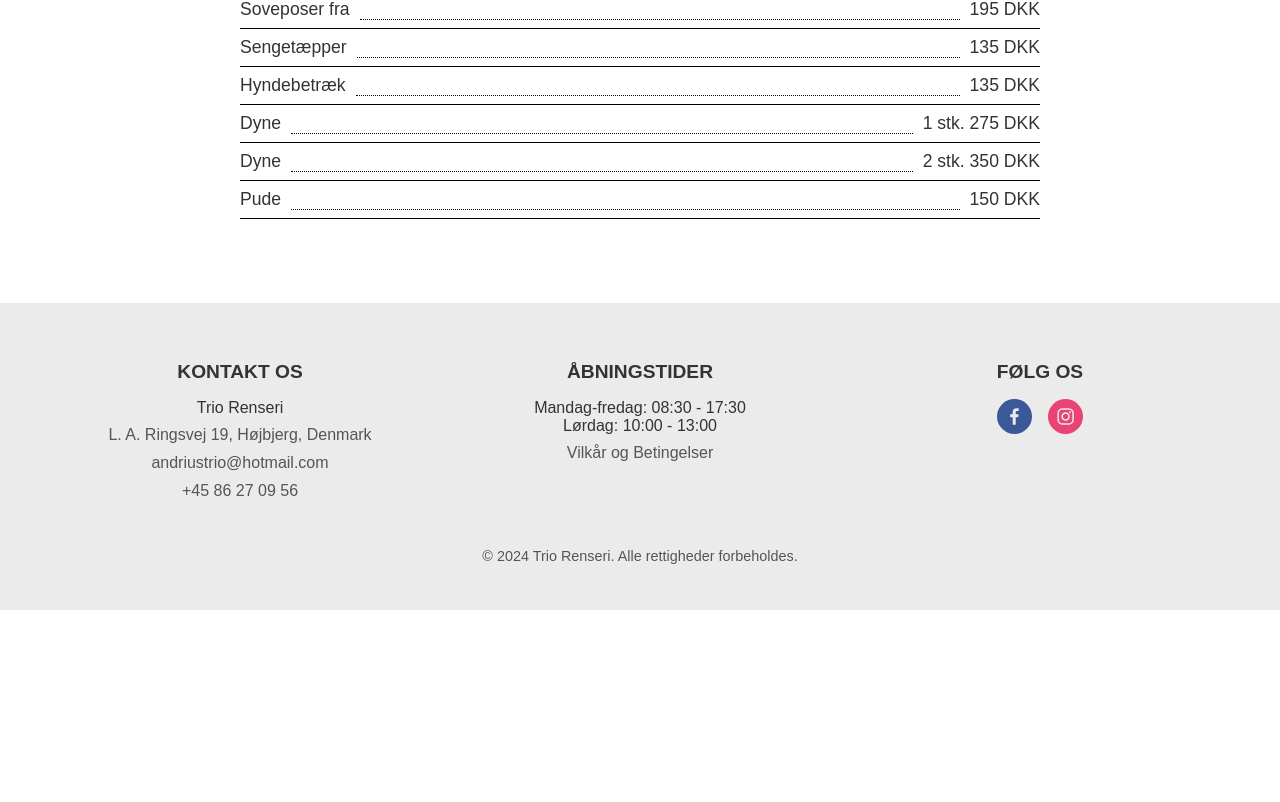
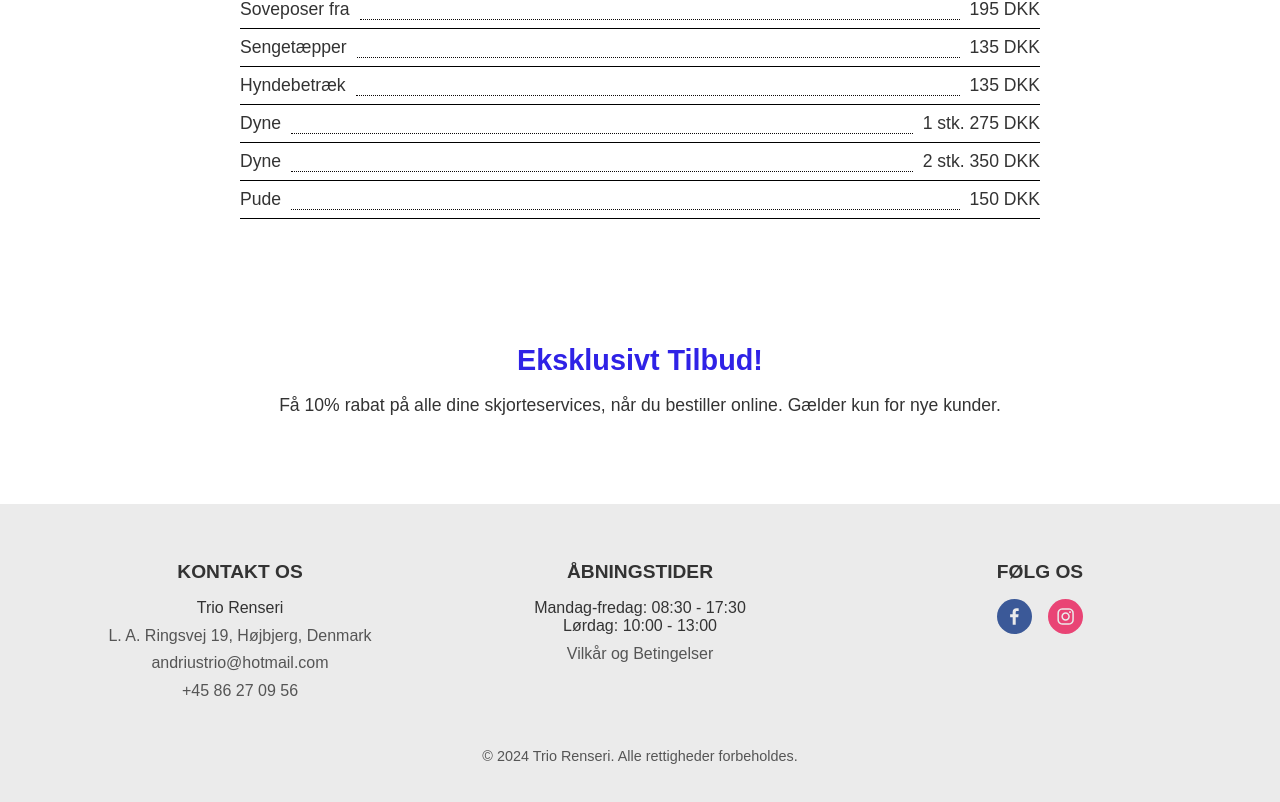
Before and after one commit to Laurapav1/trio-renseri, a Next.js app: page /priser in a window 1280 px wide. Shown: the part 1801-2603 px from the top of the page. Before the commit the page ends 2411 px from the top, so only its background shows below. Built offline with nearby package versions, Linux system fonts and the light colour scheme.

Commit message:
added tilbud

```diff
--- a/app/priser/page.tsx
+++ b/app/priser/page.tsx
@@ -76,6 +76,7 @@ export default function Prices() {
         ]}
         service={service}
       />
+      <Tilbud />
     </>
   );
 }
@@ -113,3 +114,15 @@ function PriceList({ heading, items, service }: PriceListContentProps) {
     </div>
   );
 }
+
+function Tilbud() {
+  return (
+    <div className={styles.tilbudContainer}>
+      <h3>Eksklusivt Tilbud!</h3>
+      <p>
+        Få 10% rabat på alle dine skjorteservices, når du bestiller online.
+        Gælder kun for nye kunder.
+      </p>
+    </div>
+  );
+}
--- a/app/priser/priser.module.css
+++ b/app/priser/priser.module.css
@@ -51,3 +51,23 @@
   color: blue;
   font-weight: bold;
 }
+
+
+.tilbudContainer {
+  margin-top: 40px;
+  padding: 20px;
+  border-radius: 10px;
+  text-align: center;
+}
+
+.tilbudContainer h3 {
+  font-size: 1.8rem;
+  margin-bottom: 10px;
+  color: #2f22e6;
+}
+
+.tilbudContainer p {
+  font-size: 1.1rem;
+  color: #333;
+  margin-bottom: 20px;
+}
```
